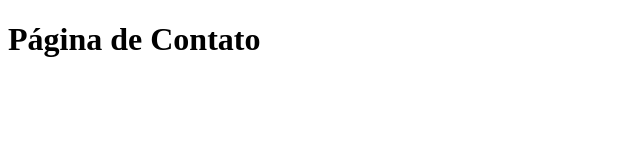
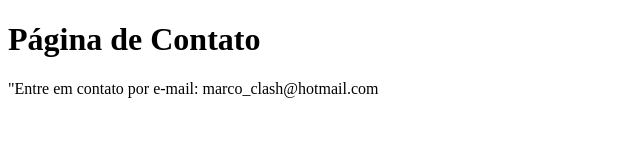
Before and after one commit to MarcoAurelioGSantos/sistema-de-cadastro, a plain HTML site: page contato.html in a window 1280 px wide. Shown: the whole page, without its empty margins (0-640 px from the left). Drawn offline with Linux system fonts and the light colour scheme.

Commit message:
Adicionando nova branch

```diff
--- a/contato.html
+++ b/contato.html
@@ -8,5 +8,6 @@
 </head>
 <body>
     <h1> Página de Contato</h1>
+    <p> "Entre em contato por e-mail: marco_clash@hotmail.com</p>
 </body>
 </html>
```
